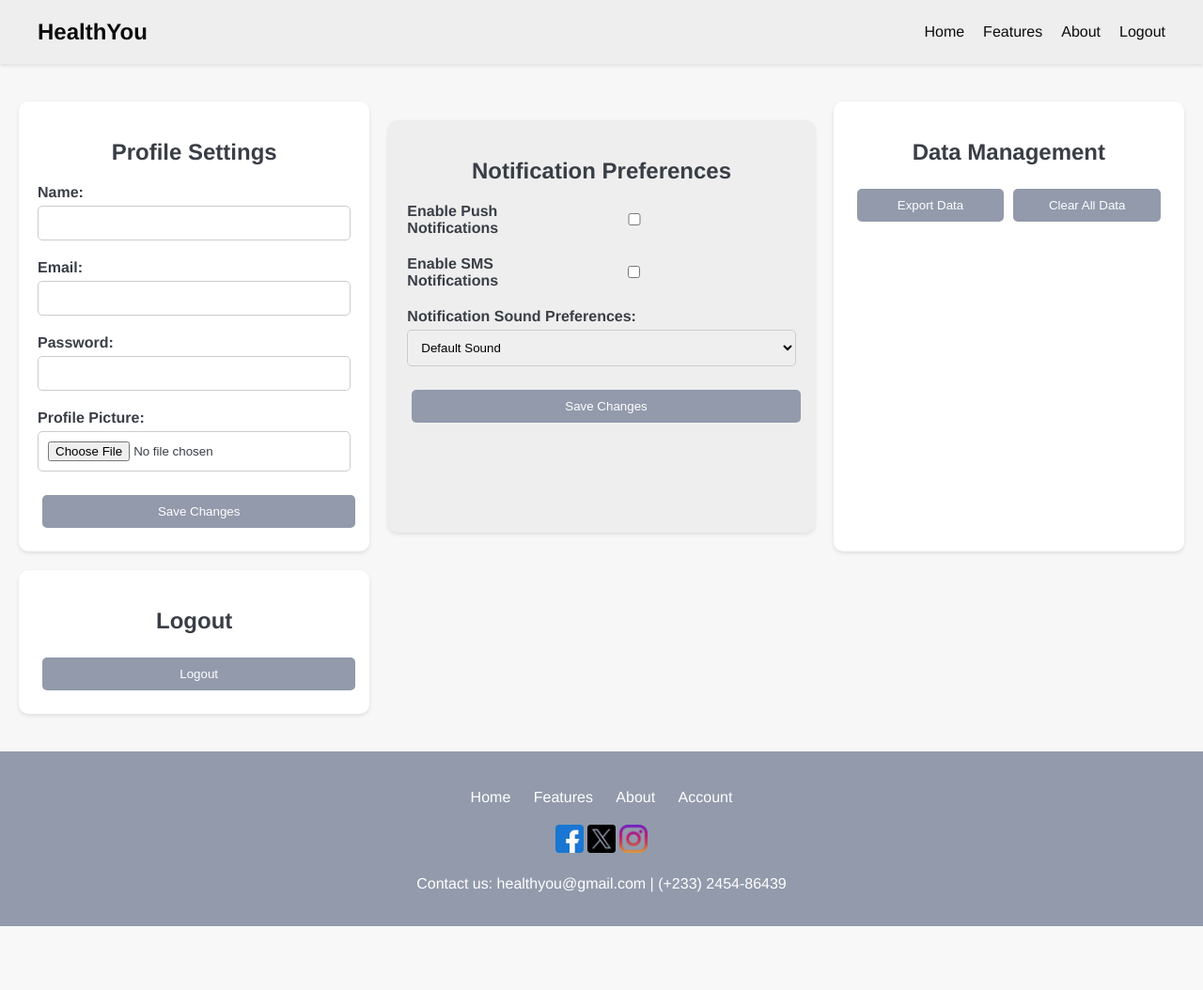
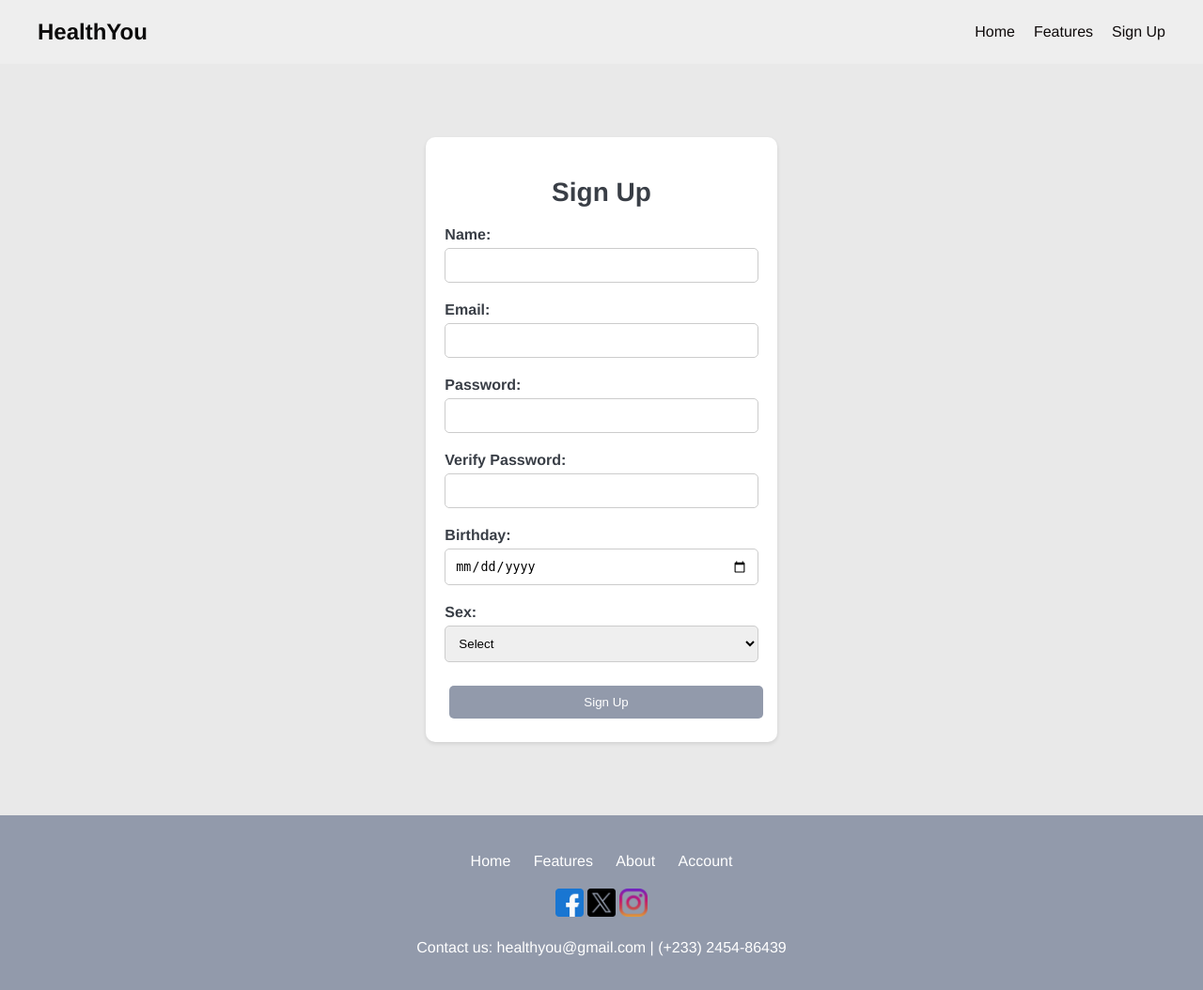
Before and after one commit to Chiefopoku/healthyou_, a Flask app: page /account in a window 1280 px wide. Shown: the whole page at 94% size. Before the commit the page ends 986 px from the top, so only its background shows below. Run offline with Flask 2, Linux system fonts and the light colour scheme; the visitor is signed in with stand-in values (Sample User, id 1); some libraries are stand-ins or nearby versions.

Commit message:
app complete

```diff
--- a/app.py
+++ b/app.py
@@ -7,7 +7,7 @@ app = Flask(__name__)
 app.secret_key = 'your_secret_key'
 
 # Configure MongoDB
-app.config["MONGO_URI"] = "mongodb+srv://kwabenaopokujnr:479NLxEglkWkDSd4@cluster0.d50csvn.mongodb.net/?retryWrites=true&w=majority&appName=Cluster0"
+app.config["MONGO_URI"] = "mongodb://localhost:27017/healthyou"
 mongo = PyMongo(app)
 
 @app.route('/')
@@ -19,7 +19,11 @@ def login():
     if request.method == 'POST':
         email = request.form['email']
         password = request.form['password']
+        print("Connecting to MongoDB...")
+        print("mongodb://localhost:27017/healthyou:", app.config["mongodb://localhost:27017/healthyou"])
+        print("MongoDB Client:", mongo)
         user = mongo.db.users.find_one({"email": email})
+        print("User found:", user)
 
         if user and check_password_hash(user['password'], password):
             session['user'] = user['name']
@@ -29,22 +33,21 @@ def login():
             return 'Invalid email or password'
     return render_template('login.html')
 
-@app.route('/signup', methods=['GET', 'POST'])
+@app.route('/signup', methods=['POST'])
 def signup():
-    if request.method == 'POST':
-        name = request.form['name']
-        email = request.form['email']
-        password = request.form['password']
-        hashed_password = generate_password_hash(password)
+    data = request.get_json()
+    name = data['name']
+    email = data['email']
+    password = data['password']
+    hashed_password = generate_password_hash(password)
 
-        mongo.db.users.insert_one({
-            "name": name,
-            "email": email,
-            "password": hashed_password
-        })
+    mongo.db.users.insert_one({
+        "name": name,
+        "email": email,
+        "password": hashed_password
+    })
 
-        return redirect(url_for('login'))
-    return render_template('signup.html')
+    return jsonify({"status": "success"}), 201
 
 @app.route('/features')
 def features():
--- a/static/scripts/script.js
+++ b/static/scripts/script.js
@@ -144,23 +144,23 @@ function validateForm(form) {
     return isValid;
 }
 
-// Function to handle user signup
-function handleSignup(event) {
+document.getElementById('signupForm').addEventListener('submit', function(event) {
     event.preventDefault();
     const userData = {
-        name: event.target.elements['name'].value,
-        email: event.target.elements['email'].value,
-        password: event.target.elements['password'].value,
-        birthday: event.target.elements['birthday'].value,
-        sex: event.target.elements['sex'].value
+        name: document.getElementById('name').value,
+        email: document.getElementById('email').value,
+        password: document.getElementById('password').value,
+        passwordVerify: document.getElementById('passwordVerify').value,
+        birthday: document.getElementById('birthday').value,
+        sex: document.getElementById('sex').value
     };
 
     fetch('/signup', {
         method: 'POST',
         headers: {
-            'Content-Type': 'application/json'
+            'Content-Type': 'application/x-www-form-urlencoded',
         },
-        body: JSON.stringify(userData)
+        body: new URLSearchParams(userData)
     }).then(response => {
         if (response.ok) {
             window.location.href = './login.html'; // Redirect to login page
@@ -168,7 +168,7 @@ function handleSignup(event) {
             alert('Signup failed. Please try again.');
         }
     });
-}
+});
 
 // Function to handle user login
 function handleLogin(event) {
--- a/templates/account.html
+++ b/templates/account.html
@@ -8,7 +8,7 @@
 </head>
 <body>
     <header>
-        <div class="logo"><a href="{{ url_for('index') }}">HealthYou</a></div>
+        <div class="logo"><a href="/">HealthYou</a></div>
         <nav class="nav">
             <div class="nav-toggle">
                 <div class="nav-toggle-bar"></div>
@@ -16,18 +16,17 @@
                 <div class="nav-toggle-bar"></div>
             </div>
             <ul class="nav-list">
-                <li><a href="{{ url_for('index') }}">Home</a></li>
-                <li><a href="{{ url_for('features') }}">Features</a></li>
-                <li><a href="{{ url_for('about') }}">About</a></li>
-                <li><a href="{{ url_for('logout') }}">Logout</a></li>
+                <li><a href="/">Home</a></li>
+                <li><a href="/features">Features</a></li>
+                <li><a href="/signup">Sign Up</a></li>
             </ul>
         </nav>
     </header>
-    <main>
-        <div class="settings-sections">
-            <section class="profile-settings card">
-                <h2>Profile Settings</h2>
-                <form action="{{ url_for('save_settings') }}" method="post">
+
+    <section class="signup-card">
+        <div class="card">
+            <h1>Sign Up</h1>
+            <form id="signupForm">
                 <div class="form-group">
                     <label for="name">Name:</label>
                     <input type="text" id="name" name="name" required>
@@ -38,64 +37,40 @@
                 </div>
                 <div class="form-group">
                     <label for="password">Password:</label>
-                        <input type="password" id="password" name="password">
+                    <input type="password" id="password" name="password" required>
                 </div>
                 <div class="form-group">
-                        <label for="profile-picture">Profile Picture:</label>
-                        <input type="file" id="profile-picture" name="profile-picture" accept="image/*">
-                    </div>
-                    <button type="submit" class="btn">Save Changes</button>
-                </form>
-            </section>
-            <section class="notification-preferences card">
-                <h2>Notification Preferences</h2>
-                <form action="{{ url_for('update_notifications') }}" method="post">
-                    <div class="form-group">
-                        <label>
-                            Enable Push Notifications <input type="checkbox" name="push-notifications">
-                        </label>
+                    <label for="passwordVerify">Verify Password:</label>
+                    <input type="password" id="passwordVerify" name="passwordVerify" required>
                 </div>
                 <div class="form-group">
-                        <label>
-                            Enable SMS Notifications <input type="checkbox" name="sms-notifications">
-                        </label>
+                    <label for="birthday">Birthday:</label>
+                    <input type="date" id="birthday" name="birthday" required>
                 </div>
                 <div class="form-group">
-                        <label for="notification-sound">Notification Sound Preferences:</label>
-                        <select id="notification-sound" name="notification-sound">
-                            <option value="default">Default Sound</option>
-                            <option value="custom">Custom Sound</option>
+                    <label for="sex">Sex:</label>
+                    <select id="sex" name="sex">
+                        <option value="">Select</option>
+                        <option value="male">Male</option>
+                        <option value="female">Female</option>
                     </select>
                 </div>
-                    <button type="submit" class="btn">Save Changes</button>
+                <button type="submit" class="btn">Sign Up</button>
             </form>
-            </section>
-            <section class="data-management card">
-                <h2>Data Management</h2>
-                <div class="data-actions">
-                    <button class="btn export-data" onclick="exportData();">Export Data</button>
-                    <button class="btn delete-account" id="clearDataButton">Clear All Data</button>
         </div>
     </section>
-            <section class="logout-section card">
-                <h2>Logout</h2>
-                <form id="logoutForm" method="post" action="{{ url_for('logout') }}">
-                    <button type="submit" class="btn">Logout</button>
-                </form>
-            </section>
-        </div>
-    </main>
+
     <footer>
         <ul>
-            <li><a href="{{ url_for('index') }}">Home</a></li>
-            <li><a href="{{ url_for('features') }}">Features</a></li>
-            <li><a href="{{ url_for('about') }}">About</a></li>
-            <li><a href="{{ url_for('account') }}">Account</a></li>
+            <li><a href="/">Home</a></li>
+            <li><a href="/features">Features</a></li>
+            <li><a href="/about">About</a></li>
+            <li><a href="/account">Account</a></li>
         </ul>
         <div>
-            <a href="https://chiefopoku.github.io/social_links-profile/"><img src="{{ url_for('static', filename='icons/facebook.png') }}" height="30" alt="Facebook Icon"></a>
-            <a href="https://chiefopoku.github.io/social_links-profile/"><img src="{{ url_for('static', filename='icons/twitter.png') }}" height="30" alt="Twitter Icon"></a>
-            <a href="https://chiefopoku.github.io/social_links-profile/"><img src="{{ url_for('static', filename='icons/instagram.png') }}" height="30" alt="Instagram Icon"></a>
+            <a href="https://chiefopoku.github.io/social_links-profile/"><img src="{{ url_for('static', filename='Assets/icons/facebook.png') }}" height="30" alt="Facebook Icon"></a>
+            <a href="https://chiefopoku.github.io/social_links-profile/"><img src="{{ url_for('static', filename='Assets/icons/twitter.png') }}" height="30" alt="Twitter Icon"></a>
+            <a href="https://chiefopoku.github.io/social_links-profile/"><img src="{{ url_for('static', filename='Assets/icons/instagram.png') }}" height="30" alt="Instagram Icon"></a>
         </div>
         <p>Contact us: healthyou@gmail.com | (+233) 2454-86439</p>
     </footer>
--- a/templates/index.html
+++ b/templates/index.html
@@ -109,9 +109,9 @@
             <li><a href="{{ url_for('account') }}">Account</a></li>
         </ul>
         <div>
-            <a href="https://chiefopoku.github.io/social_links-profile/"><img src="{{ url_for('static', filename='icons/facebook.png') }}" height="30" alt="Facebook Icon"></a>
-            <a href="https://chiefopoku.github.io/social_links-profile/"><img src="{{ url_for('static', filename='icons/twitter.png') }}" height="30" alt="Twitter Icon"></a>
-            <a href="https://chiefopoku.github.io/social_links-profile/"><img src="{{ url_for('static', filename='icons/instagram.png') }}" height="30" alt="Instagram Icon"></a>
+            <a href="https://chiefopoku.github.io/social_links-profile/"><img src="{{ url_for('static', filename='Assets/icons/facebook.png') }}" height="30" alt="Facebook Icon"></a>
+            <a href="https://chiefopoku.github.io/social_links-profile/"><img src="{{ url_for('static', filename='Assets/icons/twitter.png') }}" height="30" alt="Twitter Icon"></a>
+            <a href="https://chiefopoku.github.io/social_links-profile/"><img src="{{ url_for('static', filename='Assets/icons/instagram.png') }}" height="30" alt="Instagram Icon"></a>
         </div>
         <p>Contact us: healthyou@gmail.com | (+233) 2454-86439</p>
     </footer>
```
Also changed, not shown: requirements.txt (+1 -6 lines). Lines whose indentation alone changed are shown as unchanged.
